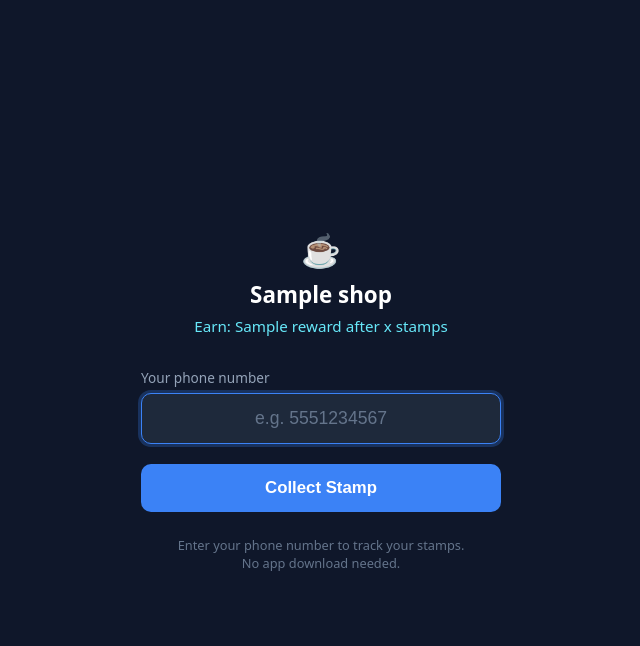
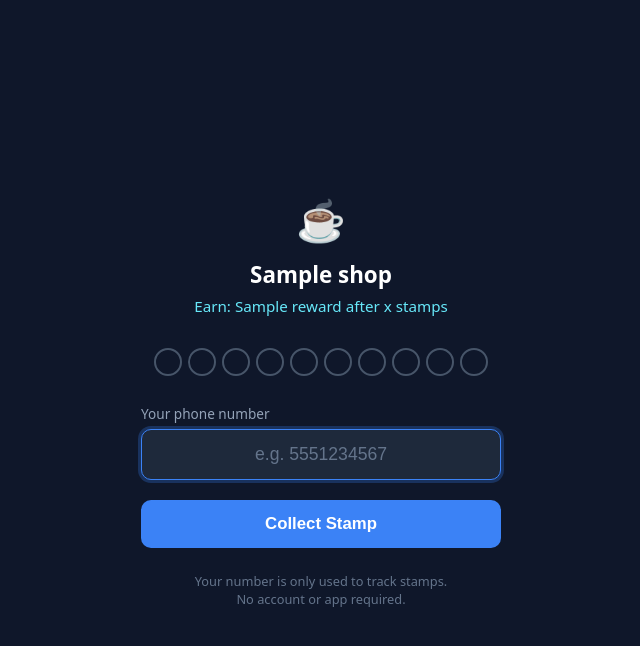
Before and after one commit to marthur3/punchcard-app, a Flask app: template flask-port/templates/tap_landing.html in a window 1280 px wide. Shown: the top 646 px of the page, without its empty margins (319-959 px from the left). Run offline with Flask 3, Linux system fonts and the light colour scheme; the template is opened without the code that fills it: most values are stand-ins (such as "Sample title", 1, 10 or a date in 2020); some libraries are stand-ins or nearby versions.

Commit message:
Polish customer-facing pages and fix checkmark rendering bug
- Fix Jinja2 auto-escaping of &#10003; entity by using literal ✓ character
- Add empty stamp dot preview to tap landing page
- Highlight newest stamp with glowing ring animation on success page
- Add card reset message when reward is earned
- Add wallet hint text above wallet buttons
- Bump dot size from 28px to 32px across all templates
- Remove developer hint from customer dashboard
- Fix Apple Wallet button inline style in dashboard

Co-Authored-By: Claude Opus 4.6 <noreply@anthropic.com>

```diff
--- a/flask-port/templates/staff.html
+++ b/flask-port/templates/staff.html
@@ -24,7 +24,7 @@ button:hover{background:#2563eb}
 .badge-avail{background:#14532d;color:#86efac}
 .badge-none{background:#334155;color:#94a3b8}
 .dots{display:flex;gap:6px;flex-wrap:wrap;margin-bottom:14px}
-.dot{width:28px;height:28px;border-radius:50%;border:2px solid #475569;display:flex;align-items:center;justify-content:center;font-size:.7rem;color:#475569}
+.dot{width:32px;height:32px;border-radius:50%;border:2px solid #475569;display:flex;align-items:center;justify-content:center;font-size:.85rem;color:#475569}
 .dot.filled{background:#3b82f6;border-color:#3b82f6;color:#fff}
 .meta{display:flex;justify-content:space-between;font-size:.8rem;color:#94a3b8;margin-bottom:14px}
 .redeem-form{display:flex;gap:8px;align-items:center}
@@ -71,7 +71,7 @@ td{padding:6px 8px;border-bottom:1px solid #1e293b;color:#cbd5e1}
     </div>
     <div class="dots">
       {% for i in range(card.max_stamps) %}
-      <div class="dot {{ 'filled' if i < card.current_stamps }}">{{ '&#10003;' if i < card.current_stamps }}</div>
+      <div class="dot {{ 'filled' if i < card.current_stamps }}">{{ '✓' if i < card.current_stamps }}</div>
       {% endfor %}
     </div>
     <div class="meta">
--- a/flask-port/templates/tap_landing.html
+++ b/flask-port/templates/tap_landing.html
@@ -7,7 +7,7 @@
 *{box-sizing:border-box;margin:0;padding:0}
 body{font-family:system-ui,-apple-system,sans-serif;background:#0f172a;color:#e2e8f0;min-height:100vh;display:flex;align-items:center;justify-content:center}
 .wrap{max-width:400px;width:100%;padding:32px 20px;text-align:center}
-.logo{font-size:2rem;margin-bottom:8px}
+.logo{font-size:2.5rem;margin-bottom:12px}
 h1{font-size:1.4rem;color:#fff;margin-bottom:6px}
 .reward{color:#67e8f9;font-size:.95rem;margin-bottom:32px}
 label{display:block;text-align:left;font-size:.85rem;color:#94a3b8;margin-bottom:6px}
@@ -17,6 +17,8 @@ input[type=tel]:focus{outline:none;border-color:#3b82f6;box-shadow:0 0 0 3px rgb
 button{width:100%;padding:14px;border-radius:10px;border:none;background:#3b82f6;color:#fff;font-weight:700;font-size:1.05rem;cursor:pointer;transition:background .15s}
 button:hover{background:#2563eb}
 button:active{background:#1d4ed8}
+.dots{display:flex;gap:6px;flex-wrap:wrap;justify-content:center;margin-bottom:28px}
+.dot{width:28px;height:28px;border-radius:50%;border:2px solid #475569}
 .note{margin-top:24px;font-size:.8rem;color:#64748b}
 </style>
 </head>
@@ -26,6 +28,12 @@ button:active{background:#1d4ed8}
   <h1>{{ shop.name }}</h1>
   <p class="reward">Earn: {{ shop.reward }} after {{ shop.max_stamps }} stamps</p>
 
+  <div class="dots">
+    {% for i in range(shop.max_stamps) %}
+    <div class="dot"></div>
+    {% endfor %}
+  </div>
+
   <form action="/tap" method="post">
     <input type="hidden" name="nfc" value="{{ nfc }}">
     <label for="phone">Your phone number</label>
@@ -34,7 +42,7 @@ button:active{background:#1d4ed8}
     <button type="submit">Collect Stamp</button>
   </form>
 
-  <p class="note">Enter your phone number to track your stamps.<br>No app download needed.</p>
+  <p class="note">Your number is only used to track stamps.<br>No account or app required.</p>
 </div>
 </body>
 </html>
```
Also changed, not shown: flask-port/templates/dashboard.html (+6 -8 lines), flask-port/templates/tap_success.html (+8 -2 lines).
